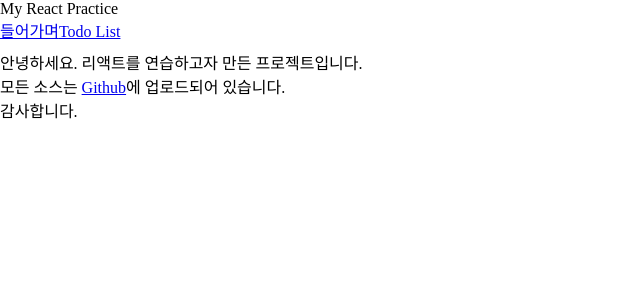
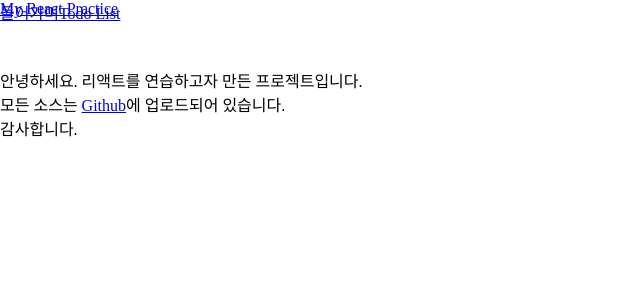
Before and after one commit to devDohyun/react-practice, a React app: page / in a window 1280 px wide. Shown: the top 300 px of the page, without its empty margins (0-640 px from the left). Built offline with nearby package versions, Linux system fonts and the light colour scheme.

Commit message:
Updated Nav

```diff
--- a/src/components/Nav/index.js
+++ b/src/components/Nav/index.js
@@ -3,11 +3,17 @@ import './index.scss'
 import { Link } from 'react-router-dom'
 
 function Nav() {
-    return (<nav>
-        <div>My React Practice</div>
-        <Link to="/">들어가며</Link>
-        <Link to="/todo-list">Todo List</Link>
-    </nav>)
+    return (<div id="nav">
+        <div className="nav-content">
+            <Link to="/" className="logo">
+                My React Practice
+            </Link>
+            <nav>
+                <Link to="/">들어가며</Link>
+                <Link to="/todo-list">Todo List</Link>
+            </nav>
+        </div>
+    </div>)
 }
 
 export default Nav
```
